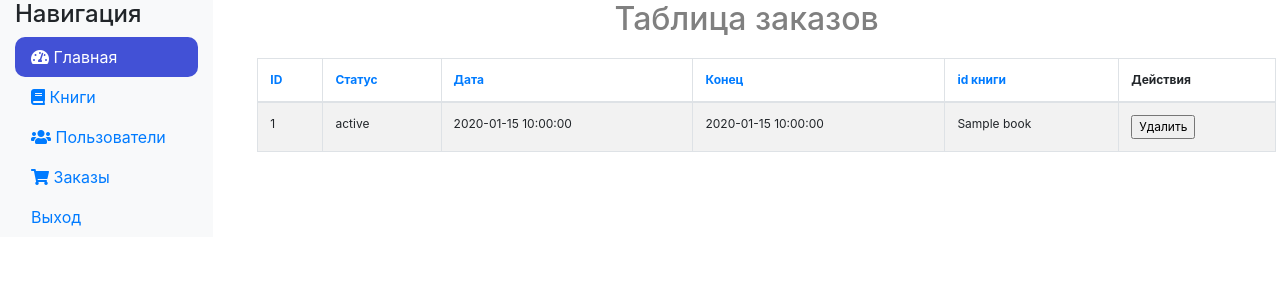
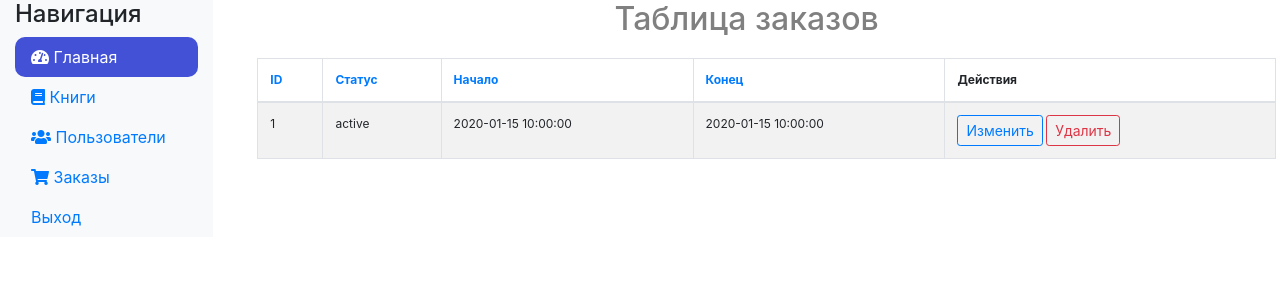
Before and after one commit to AlekseyRodimkin/booksStore, a Flask app: template app/templates/admin/orders.html in a window 1280 px wide. Shown: the top 300 px of the page. Run offline with Flask 3, Linux system fonts and the light colour scheme; the template is opened without the code that fills it: values that come from a table or form of the project are taken from there, others are empty; tables that the repository leaves empty hold one stand-in row (values such as "Sample post"); parts of the project's set-up code (start-up, migrations or seed data) failed here and were passed over; some libraries are stand-ins or nearby versions.

Commit message:
Update admin/orders panel

```diff
--- a/app/templates/admin/orders.html
+++ b/app/templates/admin/orders.html
@@ -2,36 +2,100 @@
 
 {% block tableName %}Таблица заказов{% endblock %}
 {% block content %}
+
 <table class="table table-striped table-bordered">
     <thead>
     <tr>
         <th scope="col"><a href="{{ url_for('admin.orders', sort='id') }}">ID</a></th>
-        <th scope="col"><a href="{{ url_for('admin.orders', sort='status') }}">Статус</a></th>
-        <th scope="col"><a href="{{ url_for('admin.orders', sort='start_rent') }}">Дата</a></th>
-        <th scope="col"><a href="{{ url_for('admin.orders', sort='end_rent') }}">Конец</a></th>
-        <th scope="col"><a href="{{ url_for('admin.orders', sort='book') }}">id книги</a>
+        <th scope="col"><a href="{{ url_for('admin.orders', sort='status ') }}">Статус</a></th>
+        <th scope="col"><a href="{{ url_for('admin.orders', sort='start_rent ') }}">Начало</a></th>
+        <th scope="col"><a href="{{ url_for('admin.orders', sort='end_rent ') }}">Конец</a></th>
         </th>
         <th scope="col">Действия</th>
     </tr>
     </thead>
     <tbody>
     {% for order in orders %}
-    <tr>
+    <tr data-id="{{ book.id }}">
         <td>{{ order.id }}</td>
         <td>{{ order.status }}</td>
         <td>{{ order.start_rent }}</td>
         <td>{{ order.end_rent }}</td>
-        <td>{{ order.book }}
-        </td>
         <td>
-            <div class="btn-group btn-group-sm" role="group" aria-label="First group">
-                <form action="{{ url_for('admin.delete', object='order', id_object=order.id) }}">
-                    {{ form.submit(value='Удалить') }}
-                </form>
-            </div>
+            <button id="edit-order-btn" data-id="{{ order.id }}" class="btn btn-outline-primary btn-sm">Изменить</button>
+            <a href="{{ url_for('admin.delete', object='order', id_object=order.id) }}"
+               class="btn btn-outline-danger btn-sm">Удалить</a>
         </td>
     </tr>
     {% endfor %}
     </tbody>
 </table>
+
+<!-- Модальное окно -->
+<div id="editModal" class="modal fade" tabindex="-1" role="dialog" aria-labelledby="editModalLabel" aria-hidden="true">
+    <div class="modal-dialog" role="document">
+        <div class="modal-content">
+            <div class="modal-header">
+                <h5 class="modal-title" id="editModalLabel">Редактировать заказ</h5>
+                <button type="button" class="close" data-dismiss="modal" aria-label="Close">
+                    <span>&times;</span>
+                </button>
+            </div>
+            <div class="modal-body">
+                <form id="update-order-form">
+                    <input type="hidden" id="order-id" name="id">
+                    <div class="form-group">
+                        <label for="order-status">Статус заказа:</label>
+                        <input type="text" class="form-control" id="order-status" name="status" required>
+                    </div>
+                    <div class="form-group">
+                        <label for="order-start_rent">Начало:</label>
+                        <input type="text" class="form-control" id="order-start_rent" name="start_rent" required>
+                    </div>
+                    <div class="form-group">
+                        <label for="order-end_rent">Конец:</label>
+                        <input type="text" class="form-control" id="order-end_rent" name="end_rent" required>
+                    </div>
+                    <button type="submit" class="btn btn-success">Сохранить</button>
+                    <button type="button" class="btn btn-secondary" data-dismiss="modal">Отмена</button>
+                </form>
+            </div>
+        </div>
+    </div>
+</div>
+
+<script>
+    $('#edit-order-btn').click(function() {
+        var id = $(this).data('id');
+        $.get('/admin/order/' + id, function(order) {
+            $('#order-id').val(order.id);
+            $('#order-status').val(order.status);
+            $('#order-start_rent').val(order.start_rent);
+            $('#order-end_rent').val(order.end_rent);
+            $('#editModal').modal('show');
+        });
+    });
+
+    $('#update-order-form').submit(function(e) {
+        e.preventDefault();
+        var id = $('#order-id').val();
+        $.ajax({
+            type: 'POST',
+            url: '/admin/edit/order/' + id,
+            data: $(this).serialize(),
+            success: function(response) {
+                // Обновление интерфейса...
+                $('#editModal').modal('hide');
+                alert('Заказ обновлен!');
+            },
+            error: function() {
+                alert('Ошибка при обновлении заказа.');
+            }
+        });
+    });
+
+    $('.close').click(function() {
+        $('#editModal').modal('hide');
+    });
+</script>
 {% endblock %}
```
